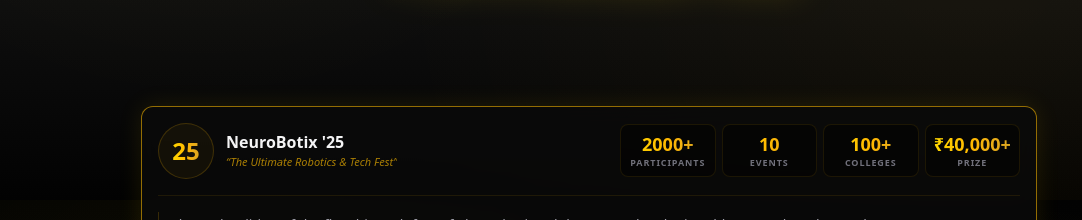
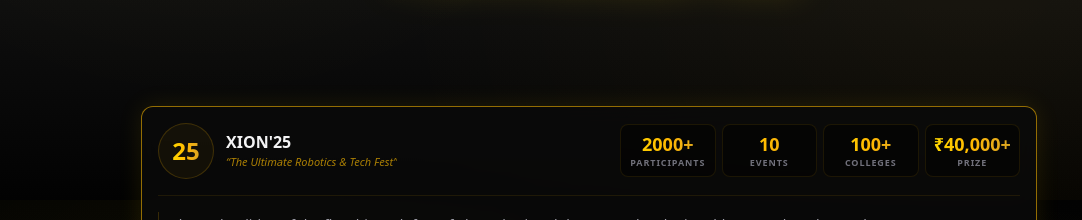
Before and after one commit to aashishniranjanb/xion26-neurobotix, a Next.js app: page /about in a window 1280 px wide. Shown: the part 1400-1620 px from the top of the page, without its empty margins (51-1133 px from the left). Built offline with nearby package versions, Linux system fonts and the light colour scheme.

Commit message:
Update page.tsx

```diff
--- a/app/about/page.tsx
+++ b/app/about/page.tsx
@@ -23,7 +23,7 @@
 const timelineData: TimelineYear[] = [
     {
         year: 2025,
-        edition: "NeuroBotix '25",
+        edition: "XION'25",
         theme: "The Ultimate Robotics & Tech Fest",
         explanation: "The 14th edition of the flagship tech fest of The Robotics Club, SRM Vadapalani. Held on March 24th & 25th, 2025 at SRMIST Vadapalani Campus. A national-level symposium featuring technical events like Robo War and Paper Presentation, organized by the Department of Electronics and Communication Engineering & Robotics Club. Visit: srmecevdp.com/XION25",
         participants: "2000+",
```
